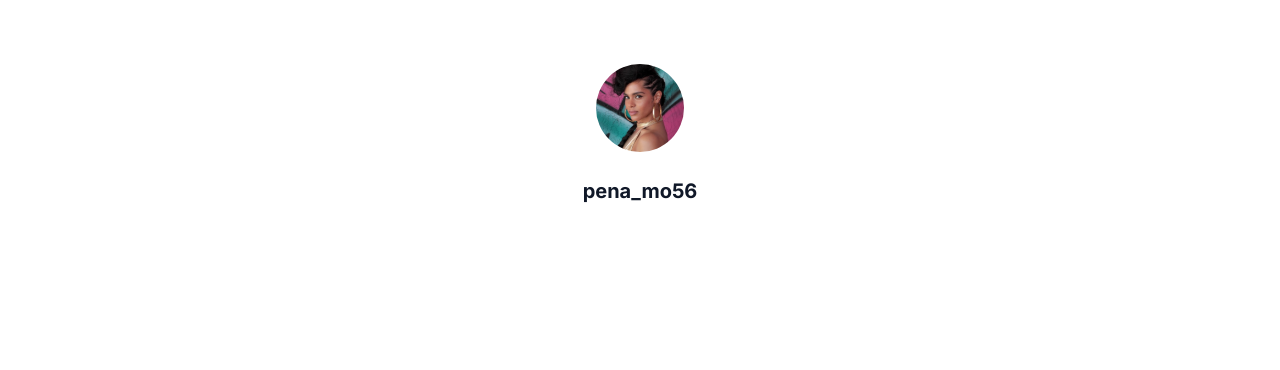
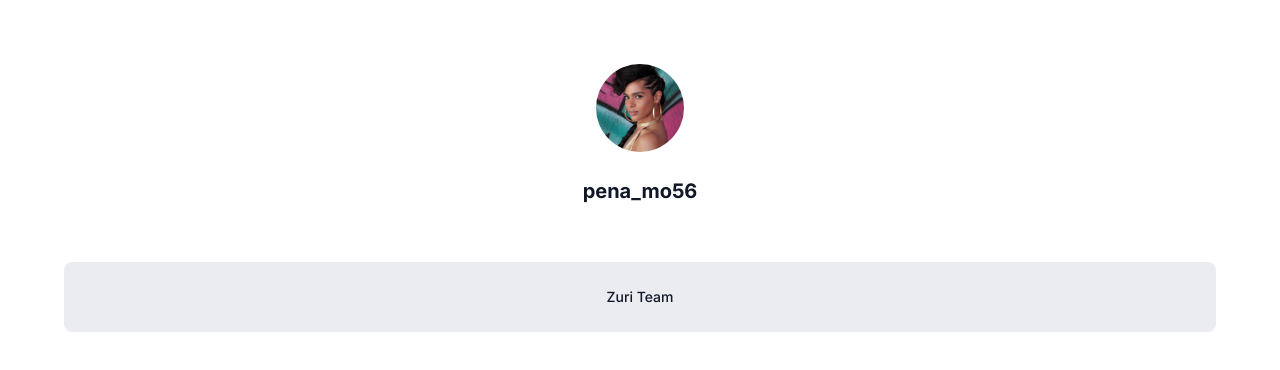
Before and after one commit to pena56/profile-hng9, a React (Vite) app: page / in a window 1280 px wide. Shown: the top 370 px of the page. Built offline with nearby package versions, Linux system fonts and the light colour scheme.

Commit message:
create button component

```diff
--- a/src/App.css
+++ b/src/App.css
@@ -3,10 +3,11 @@ main {
   display: flex;
   flex-direction: column;
   align-items: center;
-  padding: 64px 32px;
+  padding: 64px 16px;
 }
 
-.profile {
+.profile,
+.links {
   display: flex;
   flex-direction: column;
   align-items: center;
@@ -21,7 +22,6 @@ main {
 .socials {
   font-size: 20px;
   font-weight: 700;
-  color: #101828;
   text-align: center;
 }
 
@@ -29,3 +29,8 @@ main {
   /* visibility: hidden; */
   display: none;
 }
+
+.links {
+  margin-top: 56px;
+  width: 100%;
+}
--- a/src/App.tsx
+++ b/src/App.tsx
@@ -1,5 +1,6 @@
 import "./App.css";
 import profile_picture from "./assets/profile_img.svg";
+import Button from "./components/Button";
 
 function App() {
   return (
@@ -12,6 +13,13 @@ function App() {
           <p id="slack">pena56</p>
         </div>
       </section>
+      <section className="links">
+        <Button
+          label="Zuri Team"
+          id="btn_zuri"
+          url="https://training.zuri.team/"
+        />
+      </section>
     </main>
   );
 }
--- /dev/null
+++ b/src/components/Button/index.tsx
@@ -0,0 +1,15 @@
+import "./style.css";
+
+interface ButtonProps {
+  label: string;
+  id: string;
+  url: string;
+}
+
+export default function Button({ label, id, url }: ButtonProps) {
+  return (
+    <a href={url} id={id} className="button">
+      {label}
+    </a>
+  );
+}
--- /dev/null
+++ b/src/components/Button/style.css
@@ -0,0 +1,21 @@
+.button {
+  width: 100%;
+  max-width: 1152px;
+  border-radius: 8px;
+  border: 1px solid #eaecf0;
+  padding: 24px 32px;
+  background: #eaecf0;
+  display: flex;
+  align-items: center;
+  justify-content: center;
+  text-decoration: none;
+  color: inherit;
+  font-size: 14px;
+  line-height: 20px;
+  font-weight: 500;
+  transition: background 0.2s ease-in-out;
+}
+
+.button:hover {
+  background: #d0d5dd;
+}
--- a/src/index.css
+++ b/src/index.css
@@ -1,6 +1,7 @@
 :root {
   font-family: "Inter", sans-serif;
   line-height: 30px;
+  color: #101828;
 }
 
 * {
```
